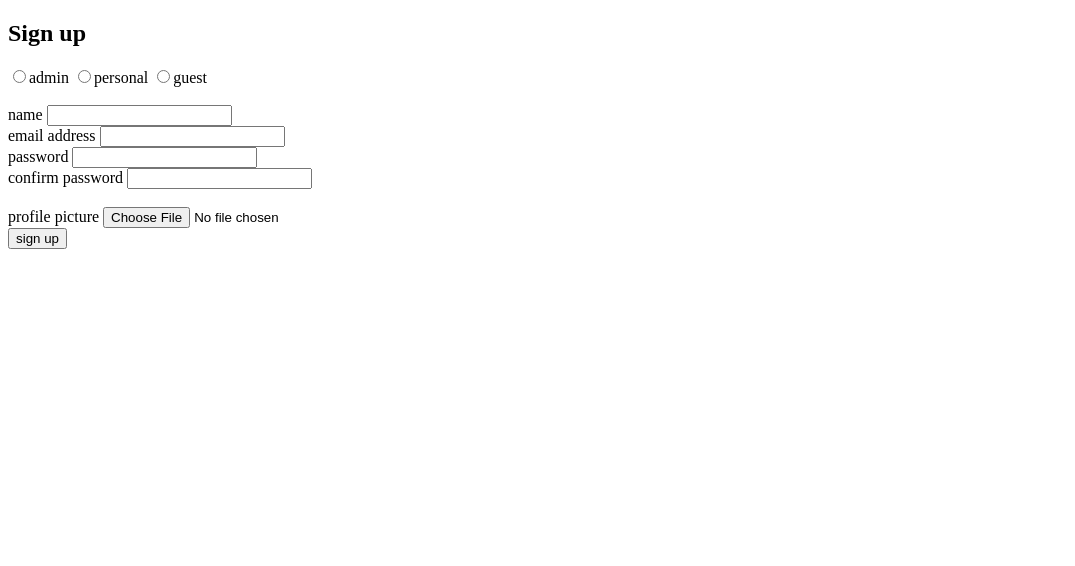
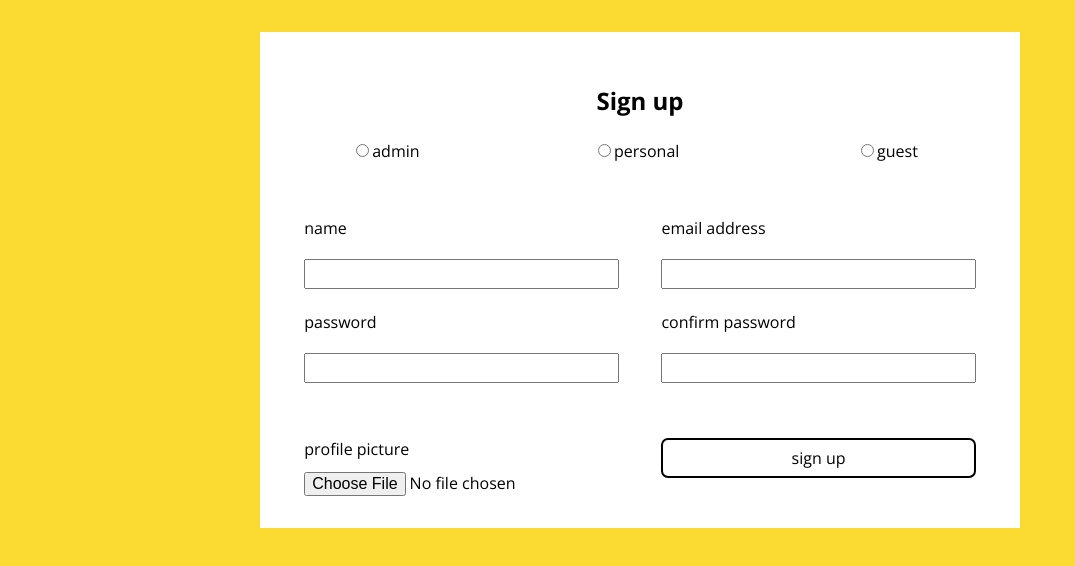
Before and after one commit to Just-Bob-Dev/Profile_Setup, a plain HTML site: page index.html in a window 1280 px wide. Shown: the whole page, without its empty margins (0-1075 px from the left). Drawn offline with nearby package versions, Linux system fonts and the light colour scheme.

Commit message:
move main.css and updated path inindex.html

```diff
--- a/index.html
+++ b/index.html
@@ -3,7 +3,7 @@
 <head>
   <meta charset="utf-8">
   <title>Profile Setup</title>
-  <link rel="stylesheet" href="styles/main.css">
+  <link rel="stylesheet" href="main.css">
 </head>
 <body>
 
--- /dev/null
+++ b/main.css
@@ -0,0 +1,107 @@
+@import url('https://fonts.googleapis.com/css?family=Open+Sans:300,400,700');
+
+html {
+  box-sizing: border-box;
+}
+*, *:before, *:after {
+  box-sizing: inherit;
+  font-family: 'Open Sans', sans-serif;
+}
+
+body {
+  margin: 0;
+  /*height: */
+}
+
+.outer {
+  display: flex;
+  justify-content: center;
+  align-items: flex-start;
+  background-color: #FBDA31;
+  padding: 2rem;
+  min-height: 100vh;
+}
+
+section {
+  max-width: 760px;
+  width: 100%;
+  background-color: #ffffff;
+  padding: 2rem 0;
+  display: flex;
+  flex-direction: column;
+  align-content: center;
+  font-size: 1em;
+
+}
+
+.sign_up {
+  text-align: center;
+  margin-bottom: 3%;
+}
+
+.radio_buttons {
+  display: grid;
+  grid-template-columns: 33% 33% 33%;
+}
+
+.radio_buttons label {
+  text-align: center;
+}
+
+.info_block {
+  display: flex;
+  flex-direction: row;
+  flex-wrap: wrap;
+  padding: 3%;
+}
+
+.info_block input {
+  margin-top: 20px;
+  height: 30px;
+}
+
+.info_block label {
+  margin-bottom: 40px;
+}
+
+.personal_info {
+  flex-basis: 50%;
+  padding: 1.5% 3%;
+}
+
+.personal_info input {
+  width: 100%;
+}
+
+.profile_submit {
+  display: flex;
+  grid-template-columns: 50% 50%;
+  padding: 0 3%;
+}
+.pic_upload {
+  flex-basis: 50%;
+}
+.pic_upload{
+  padding: 0 3%;
+}
+.pic_upload input{
+  padding-top: 4%;
+  width: 100%;
+  font-size: 1em;
+}
+.pic_upload label {
+  padding-bottom: 2%;
+}
+button {
+  height: 40px;
+  width: 45%;
+  margin: 0 3% 0 4%;
+  background-color: white;
+  border: 2px solid black;
+  border-radius: 7px;
+  font-size: 1em;
+
+}
+/*label, div, input {
+  border: 1px solid black;
+}*/
```
